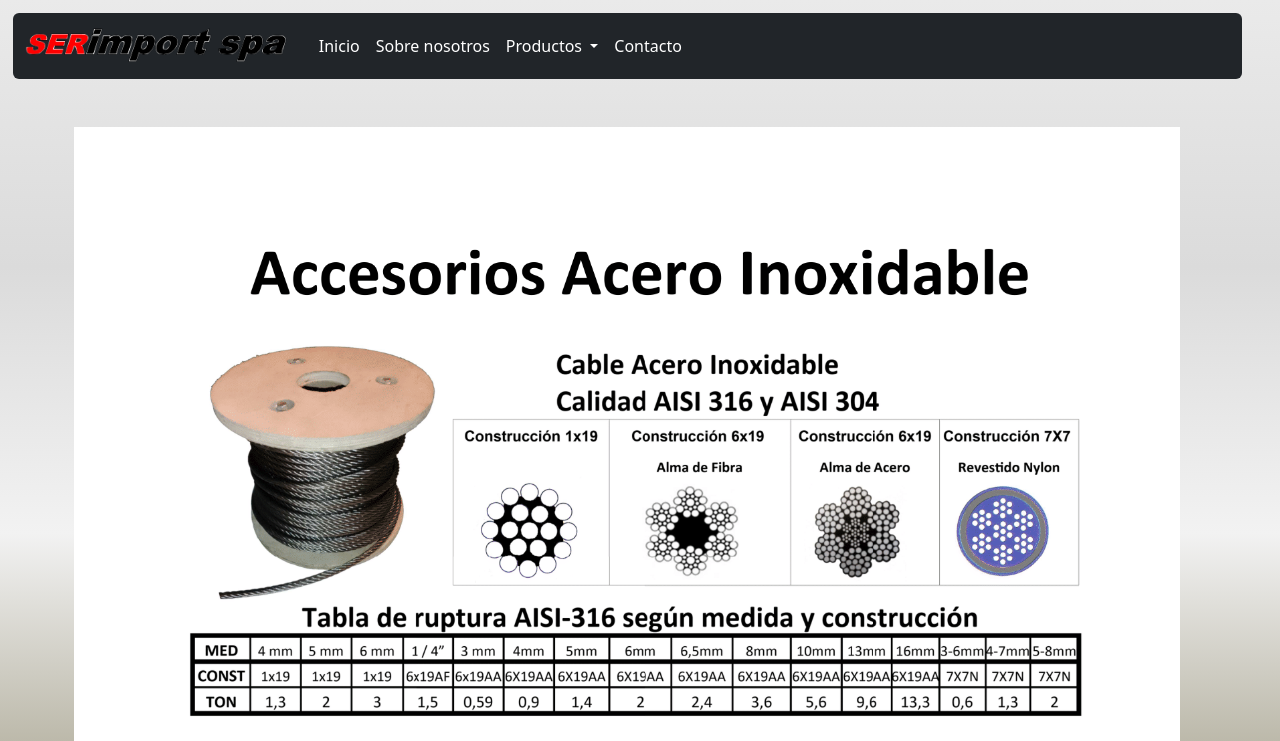
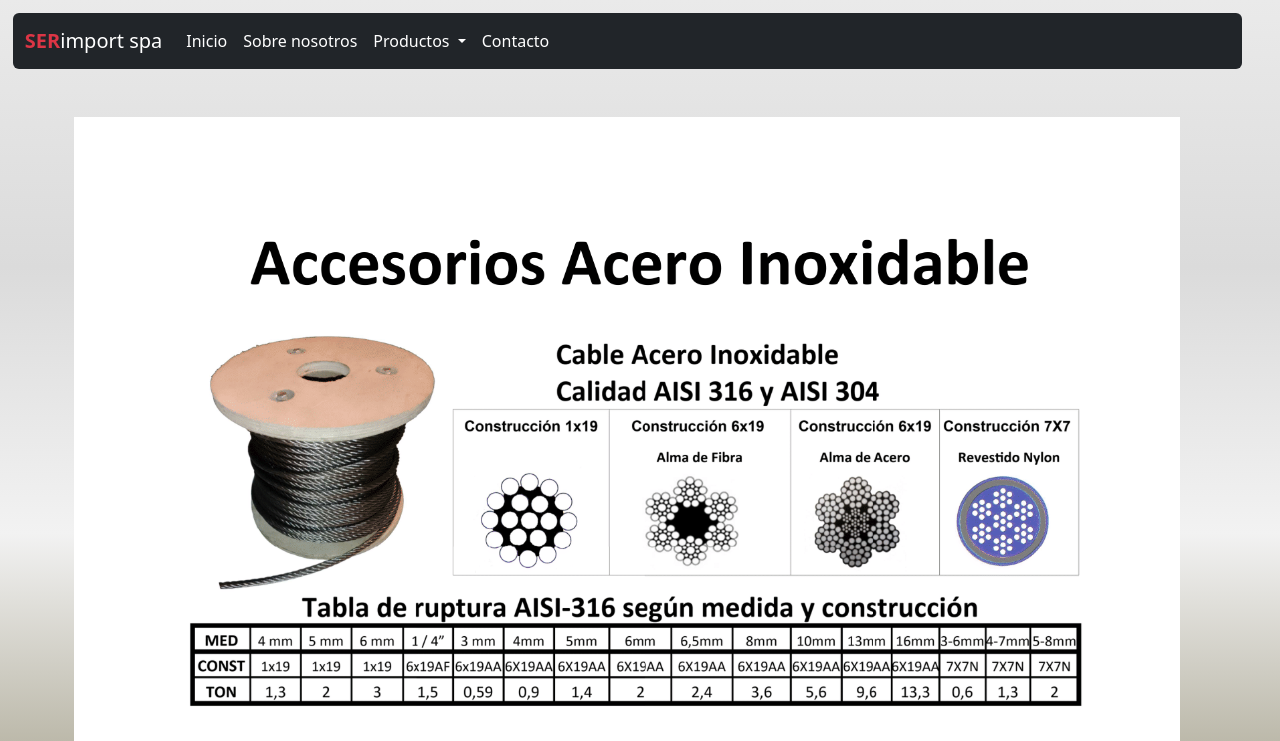
Before and after one commit to FimmX/SERimportBeta, a plain HTML site: page products/accesorios_acero.html in a window 1280 px wide. Shown: the top 741 px of the page. Drawn offline with nearby package versions, Linux system fonts and the light colour scheme; files whose address does not match are found by name.

Commit message:
ultimosCambios

```diff
--- a/products/accesorios_acero.html
+++ b/products/accesorios_acero.html
@@ -17,7 +17,7 @@
     <nav class="navbar navbar-expand-lg bg-dark rounded ">
         <div class="container-fluid">
           <a class="navbar-brand text-white" href="../index.html">
-            <img src="../img/logoV2.PNG" class="img-fluid" width="270px" height="44px">
+            <b class="text-danger">SER</b>import spa
           </a>
           <button class="navbar-toggler  text-white" type="button" data-bs-toggle="collapse" data-bs-target="#navbarNavDropdown" aria-controls="navbarNavDropdown" aria-expanded="false" aria-label="Toggle navigation">
             <span class="navbar-toggler-icon"></span>
```
Also changed, not shown: about.html (+1 -1 lines), contact.html (+1 -1 lines), index.html (+1 -1 lines), products/accesorios_cables.html (+1 -1 lines), products/cables_acero.html (+1 -1 lines), products/cadenas_g80.html (+1 -1 lines), products/equipos_izaje.html (+1 -1 lines), products/eslingas_poliester.html (+1 -1 lines), products/estrobos.html (+1 -1 lines), products/pernos_u.html (+1 -1 lines).
